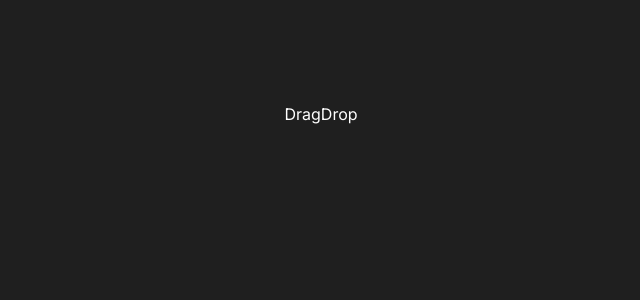
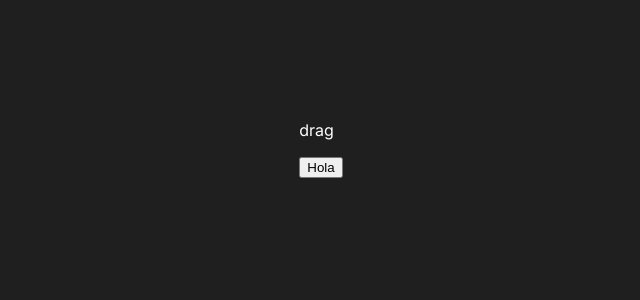
Before and after one commit to eacz/img-uploader-front, a Next.js app: page / in a window 1280 px wide. Shown: the top 300 px of the page, without its empty margins (319-959 px from the left). Built offline with nearby package versions, Linux system fonts and the light colour scheme.

Commit message:
basic image upload

```diff
--- a/package.json
+++ b/package.json
@@ -12,6 +12,7 @@
     "@types/node": "20.3.1",
     "@types/react": "18.2.13",
     "@types/react-dom": "18.2.6",
+    "axios": "^1.4.0",
     "eslint": "8.43.0",
     "eslint-config-next": "13.4.6",
     "next": "13.4.6",
--- /dev/null
+++ b/src/api/imageApi.ts
@@ -0,0 +1,3 @@
+import axios from 'axios'
+
+export const imageApi = axios.create({ baseURL: 'http://localhost:4000/api' })
--- a/src/components/DragDrop.tsx
+++ b/src/components/DragDrop.tsx
@@ -1,8 +1,39 @@
-import React from 'react'
+'use client'
+import { imageApi } from '@/api/imageApi'
+import React, { useState } from 'react'
+import Dropzone from 'react-dropzone'
+//import { File } from '@/interfaces'
 
 export const DragDrop = () => {
+  const [file, setFile] = useState<File>()
+  const [imageUploadedUrl, setImageUploadedUrl] = useState('')
+
+  const onDrop = (files: File[]) => {
+    console.log(files)
+    setFile(files[0])
+  }
+
+  const onSubmit = async () => {
+    console.log(file)
+    if (file) {
+      const imageFormData = new FormData()
+      imageFormData.append('image', file)
+      const { data } = await imageApi.post<{ secure_url: string }>('images/upload', imageFormData)
+      setImageUploadedUrl(data.secure_url)
+      console.log(data)
+    }
+  }
+
   return (
-    <div>DragDrop</div>
+    <Dropzone maxFiles={1} onDrop={(files) => onDrop(files)}>
+      {({ getRootProps, getInputProps }) => (
+        <section {...getRootProps()}>
+          <input {...getInputProps()} />
+          <p>drag</p>
+          <button onClick={onSubmit}>Hola</button>
+        </section>
+      )}
+    </Dropzone>
   )
 }
 
--- /dev/null
+++ b/src/interfaces/index.ts
@@ -0,0 +1 @@
+export * from './file'
```
Also changed, not shown: src/interfaces/file.ts (added, +9 -0 lines), 1 other file (tests, documents, lock files or other folders).
